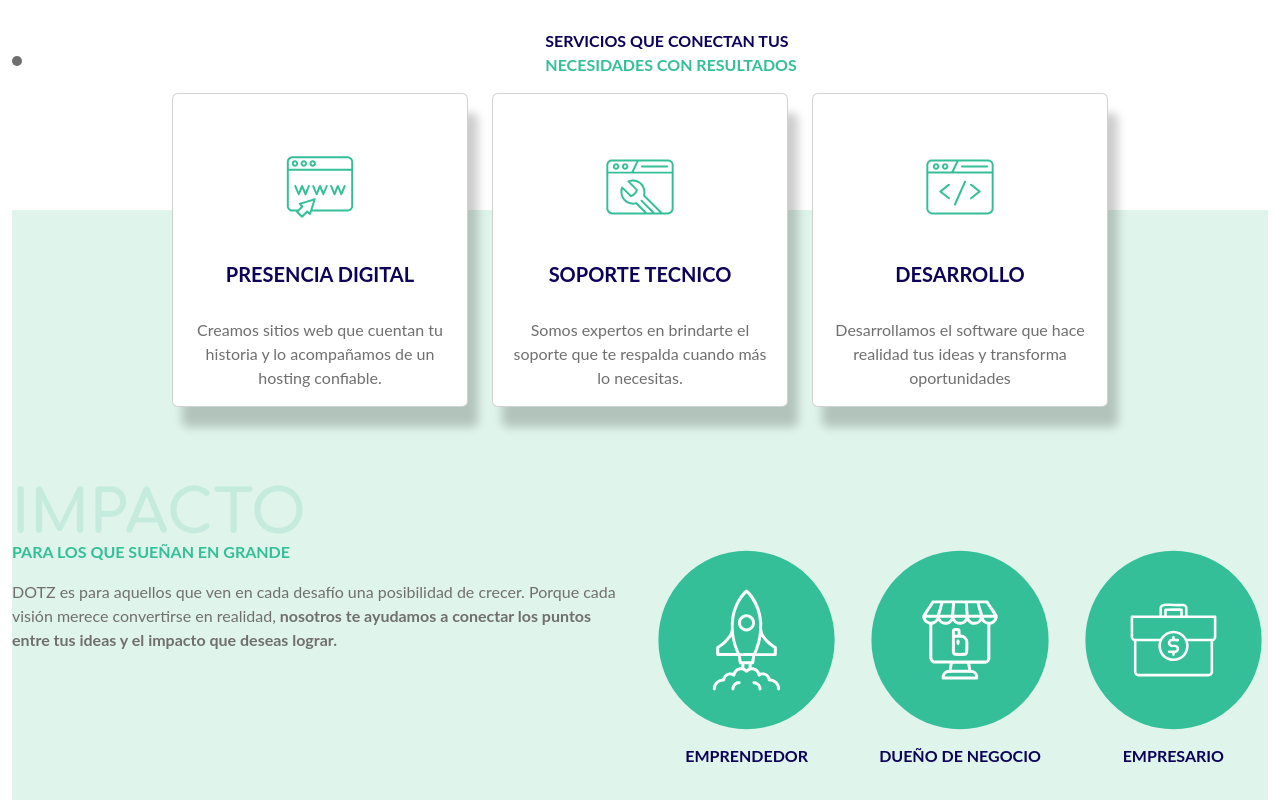
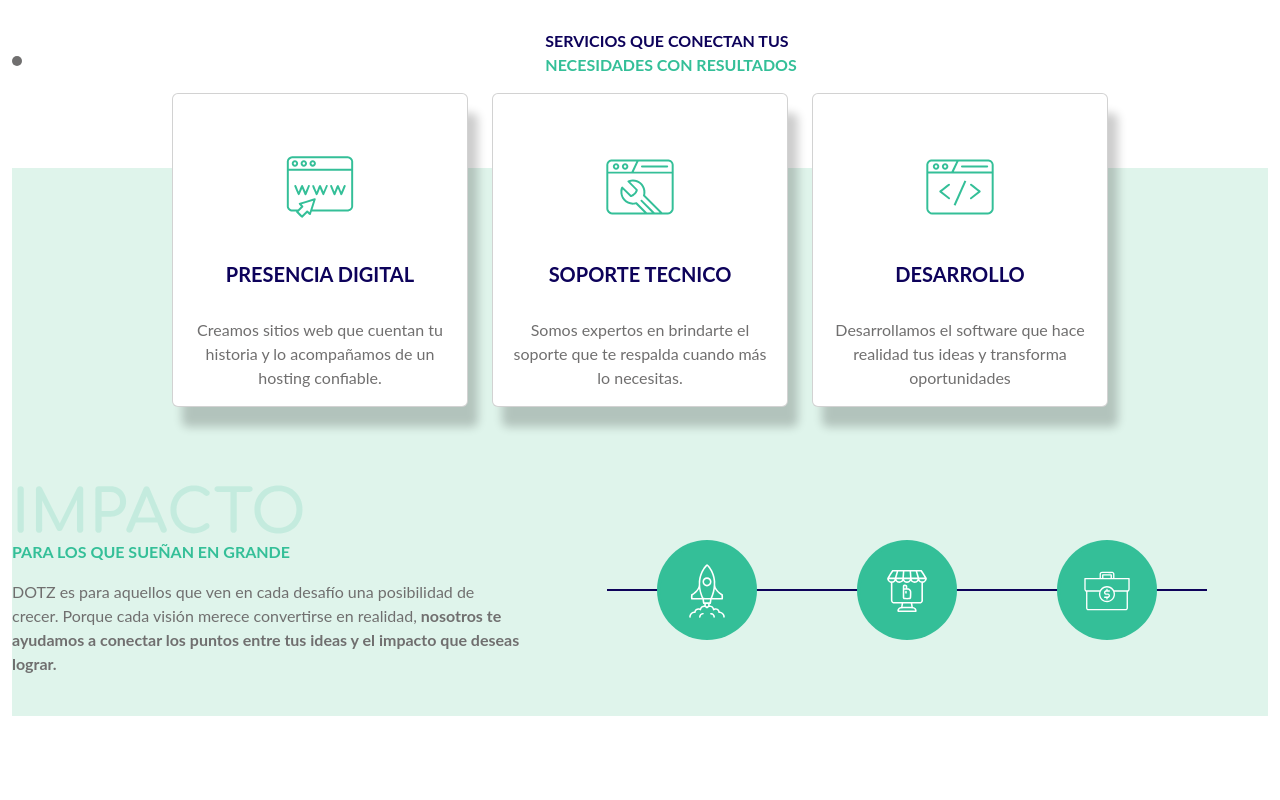
Before and after one commit to ch0c0tr0l/DotzRestructura, a plain HTML site: page index.html in a window 1280 px wide. Shown: the part 805-1605 px from the top of the page. After the commit the page ends 1521 px from the top, so only its background shows below. Drawn offline with nearby package versions, Linux system fonts and the light colour scheme.

Commit message:
subir cambio 13 de abril

```diff
--- a/css/style.css
+++ b/css/style.css
@@ -278,3 +278,7 @@
 .reveal-right {
     transform: translateX(100%);
 }
+.imagepx{
+    width: 150px;
+    height: 150px;
+}
--- a/index.html
+++ b/index.html
@@ -175,7 +175,7 @@
             </div>
         </div>
             <div class="row">
-                <div class="col-12 col-lg-6">
+                <div class="col-12 col-lg-5">
                     <p class="conexion text-center text-lg-start"><span class="verde">PARA LOS QUE SUEÑAN EN GRANDE</span></p>
                     <p class="des text-center text-lg-start">DOTZ es para aquellos que ven en cada desafío una
                         posibilidad de crecer. Porque cada visión merece
@@ -183,29 +183,34 @@
                         los puntos entre tus ideas y el impacto que deseas lograr.</span><br><br>
                     </p>
                 </div>
-                <div class="col-12 col-lg-6 position-relative">
-                    <div class="line-container2 mx-auto mx-lg-0" style="z-index: 0;">
-                        <div class="line2"></div>
-                    </div>
-                    <div class="row position-relative" style="z-index: 1;">
-                        <div class="col-12 col-md-4 mb-3 text-center">
-                            <img src="img/SVG/DOTZ-04_Impacto2.svg" alt="Responsive Image 1" class="img-fluid">
-                            <p class="mt-2 conexion">EMPRENDEDOR</p>
+                <div class="col-12 col-lg-7 position-relative d-flex flex-column align-items-center">
+                    <div class="line-container d-flex justify-content-center align-items-center position-relative">
+                        <div class="line" style="width: 100%; height: 2px; background-color: #0d025a; position: absolute;"></div>
+                        <div class="circle" style="width: 100px; height: 100px; background-color: #34bf98; border-radius: 50%; position: relative; z-index: 1; margin: 0 50px;">
+                            <img src="img/SVG/DOTZ-04_Impacto2.svg" alt="" class="img-fluid">
                         </div>
-                        <div class="col-12 col-md-4 mb-3 text-center">
-                            <img src="img/SVG/DOTZ-04_Impacto3.svg" alt="Responsive Image 2" class="img-fluid">
-                            <p class="mt-2 conexion">DUEÑO DE NEGOCIO</p>
+                        <div class="circle" style="width: 100px; height: 100px; background-color: #34bf98; border-radius: 50%; position: relative; z-index: 1; margin: 0 50px;">
+                            <img src="img/SVG/DOTZ-04_Impacto3.svg" alt="" class="img-fluid">
                         </div>
-                        <div class="col-12 col-md-4 mb-3 text-center">
-                            <img src="img/SVG/DOTZ-04_Impacto4.svg" alt="Responsive Image 3" class="img-fluid">
-                            <p class="mt-2 conexion">EMPRESARIO</p>
+                        <div class="circle" style="width: 100px; height: 100px; background-color: #34bf98; border-radius: 50%; position: relative; z-index: 1; margin: 0 50px;">
+                            <img src="img/SVG/DOTZ-04_Impacto4.svg" alt="" class="img-fluid">
                         </div>
                     </div>
                 </div>
             </div>
+                <style>
+                    @keyframes slideIn {
+                        from {
+                            width: 0;
+                        }
+                        to {
+                            width: 100%;
+                        }
+                    }
+                </style>
+            </div>
         </div>
     </div>
-</div>
 <script src="https://cdn.jsdelivr.net/npm/bootstrap@5.3.4/dist/js/bootstrap.bundle.min.js" integrity="sha384-YUe2LzesAfftltw+PEaao2tjU/QATaW/rOitAq67e0CT0Zi2VVRL0oC4+gAaeBKu" crossorigin="anonymous"></script>
 <script src="js/efect.js"></script>
 </body>
```
